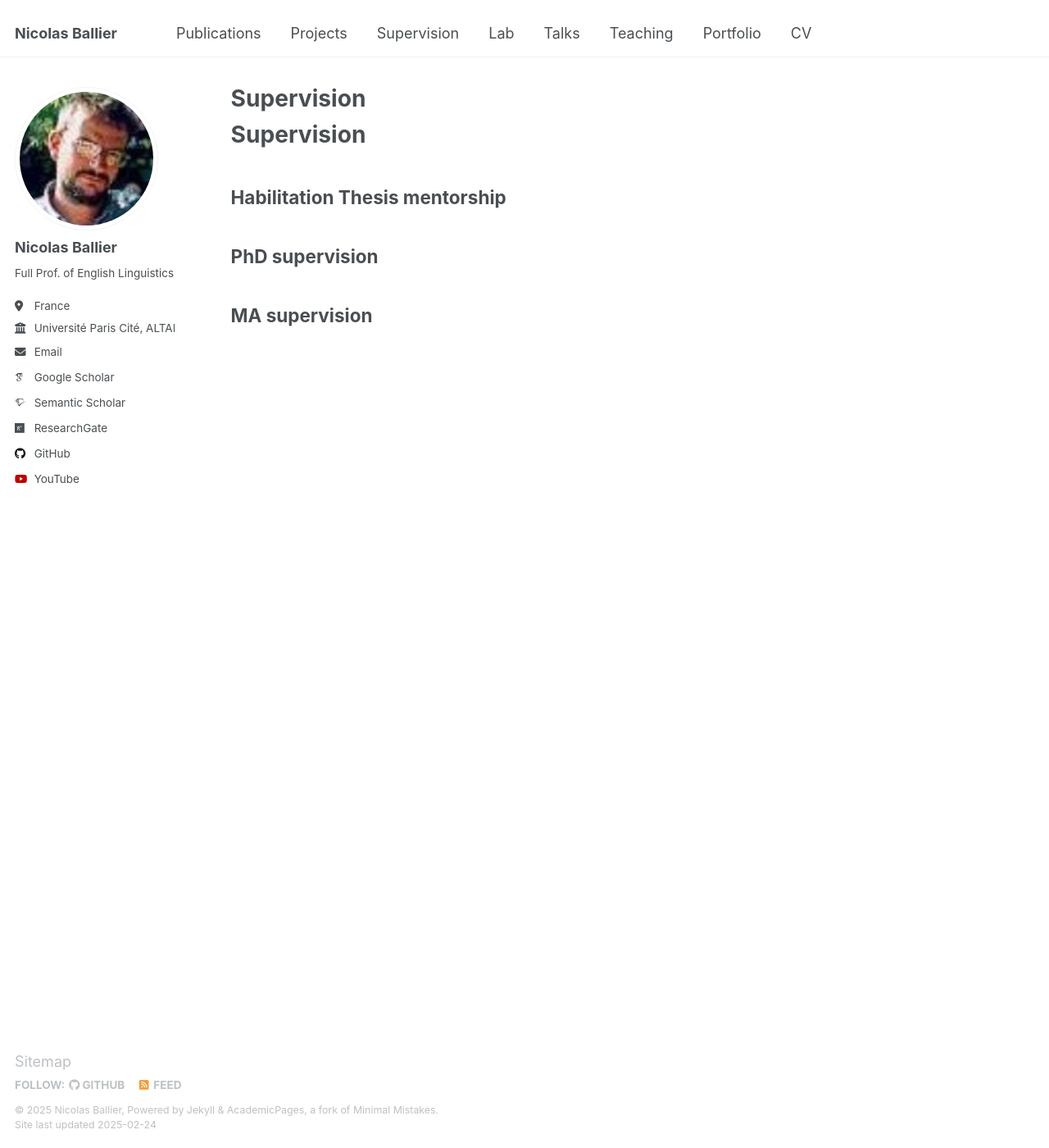
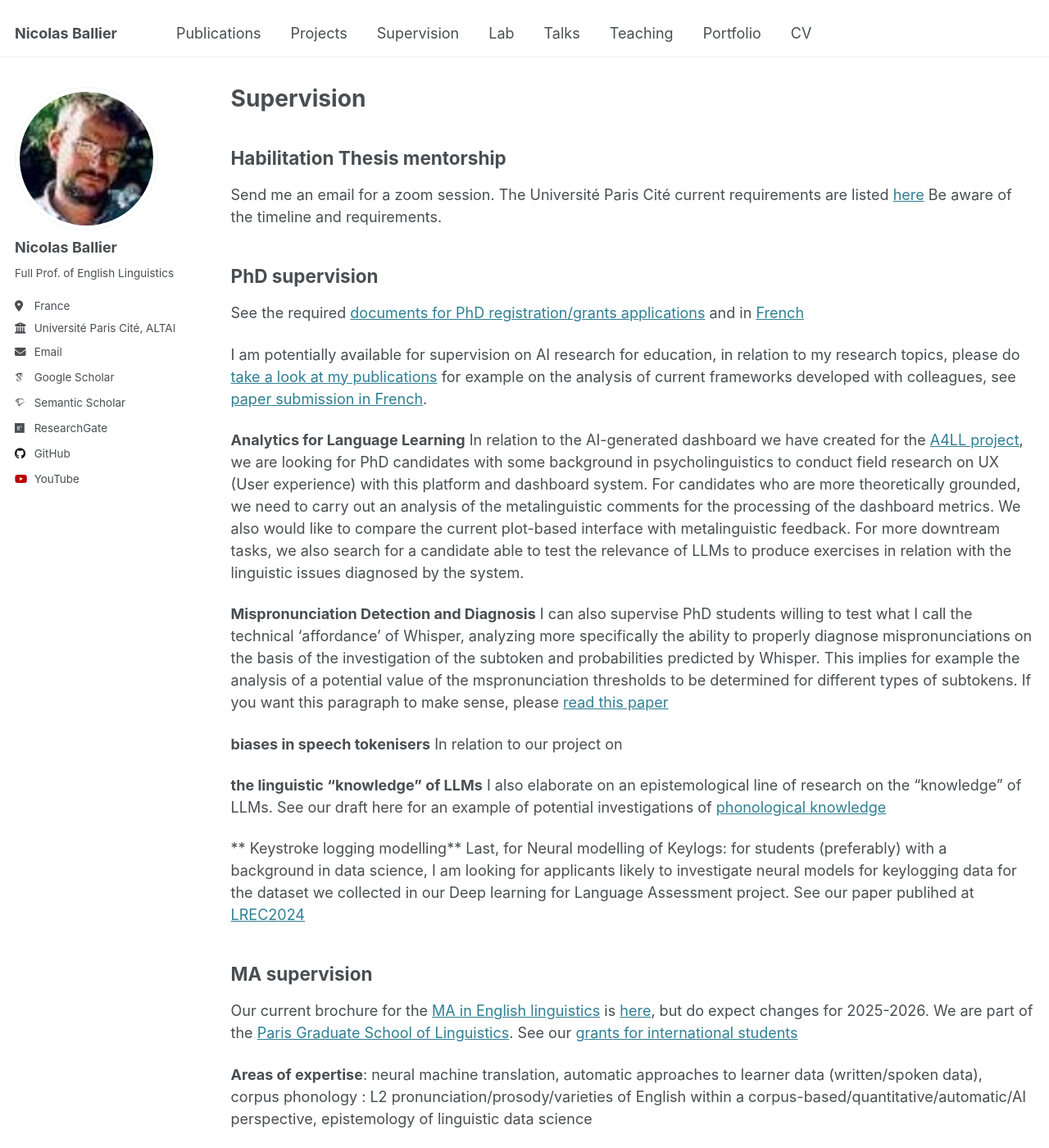
Before and after one commit to nballier/nballier.github.io, a Jekyll site: the page built from _pages/supervision.md, in a window 1280 px wide and 1400 px high. Shown: the whole window at 82% size. Built offline with Jekyll 4.4.1, drawn with Linux system fonts in a browser that asks for light colours; some web fonts are replaced; some of the changed text lies outside the part shown.

Commit message:
Update supervision.md
Supervision detailed

```diff
--- a/_pages/supervision.md
+++ b/_pages/supervision.md
@@ -4,13 +4,57 @@ title: "Supervision"
 permalink: /supervision/
 author_profile: true
 redirect_from:
-  - /supervisiopn
+  - /supervision
 ---
-
-# Supervision
 
 ## Habilitation Thesis mentorship
 
+Send me an email for a zoom session. The Université Paris Cité current requirements are listed [here](https://u-paris.fr/habilitation-a-diriger-des-recherches-hdr/) Be aware of the timeline and requirements.
+
+
+
 ## PhD supervision
 
+See the required [documents for PhD registration/grants applications](https://web.archive.org/web/20221208164550/http://ed132.ed.univ-paris-diderot.fr/doku.php?id=applying_for_a_doctoral_contract_en)  and in [French](https://ed622.u-paris.fr/contrats-doctoraux-ed-622/)
+
+I am potentially available for supervision on AI research for education, in relation to my research topics, please do [take a look at my publications](https://clillac-arp.u-paris.fr/annuaire/ballier-nicolas/) for example on the analysis of current frameworks developed with colleagues, see [paper submission in French](https://github.com/nballier/nballier.github.io/blob/master/_publications/2025-01-15-EIAH2025submission.pdf).
+
+**Analytics for Language Learning**
+In relation to the AI-generated dashboard we have created for the [A4LL project](https://sites-recherche.univ-rennes2.fr/lidile/articles/a4all/), we are looking for PhD candidates with some background in psycholinguistics to conduct field research on UX (User experience) with this platform and dashboard system. For candidates who are more theoretically grounded, we need to carry out an analysis of the metalinguistic comments for the processing of the dashboard metrics. We also would like to compare the current plot-based interface with metalinguistic feedback. For more downtream tasks, we also search for a candidate able to test the relevance of LLMs to produce exercises in relation with the linguistic issues diagnosed by the system.
+
+
+**Mispronunciation Detection and Diagnosis**
+I can also supervise PhD students willing to test what I call the technical 'affordance' of Whisper, analyzing more specifically the ability to properly diagnose mispronunciations on the basis of the investigation of the subtoken and probabilities predicted by Whisper. This implies for example the analysis of a potential value of the mspronunciation thresholds  to be determined for different types of subtokens. If you want this paragraph to make sense, please [read this paper](https://hal.science/hal-04911934v1)
+
+
+**biases in speech tokenisers**
+In relation to our project on
+
+
+**the linguistic "knowledge" of LLMs**
+I also elaborate on an epistemological line of research on the "knowledge" of LLMs. See our draft here for an example of potential investigations of [phonological knowledge](https://hal-univ-paris.archives-ouvertes.fr/hal-04927138v1)
+
+
+** Keystroke logging modelling**
+Last, for Neural modelling of Keylogs: for students (preferably) with a background in data science, I am looking for applicants likely to investigate neural models for keylogging data for the dataset we collected in our Deep learning for Language Assessment project. See our paper publihed at [LREC2024](https://aclanthology.org/2024.lrec-main.938.pdf)
+
+
+
 ## MA supervision
+Our current brochure for the [MA in English linguistics](https://paris-gsl.org/masters/english-linguistics) is [here](https://cloud.parisdescartes.fr/index.php/s/Rbcdrk6pdkEKtF4), but do expect changes for 2025-2026. We are part of the [Paris Graduate School of Linguistics](https://paris-gsl.org/index.html). See our [grants for international students](https://u-paris.fr/en/call-for-applications-smarts-up-graduate-schools-incoming-mobility-scholarships-for-masters-students/)
+
+
+**Areas of expertise**: neural machine translation, automatic approaches to learner data (written/spoken data), corpus phonology : L2 pronunciation/prosody/varieties of English within a corpus-based/quantitative/automatic/AI perspective, epistemology of linguistic data science
+
+
+**Possible topics for 2025-2026**:
+AI for speech scoring / Large Language Models (LLMs) for learner feedback / Probing the phonological representations of LLMs
+
+**AI for L2 speech scoring**
+We are using Whisper to analyse learner phonetic realisations, your role will be to contribute to the analysis of the Whisper outputs. [simple version](https://aclanthology.org/2023.icnlsp-1.30.pdf) [more complex background](https://aclanthology.org/2024.nlp4call-1.2.pdf)
+
+**Large Language Models (LLMs) for learner feedback**
+(For future teachers of English, The actionability of complexity metrics): at the intersection of second language acquisition (SLA) and Natural Language Processing (NLP), this project invites you to analyse the automatic measurements (metrics) we devised for the [A4LL project](https://sites-recherche.univ-rennes2.fr/lidile/articles/a4all/). We designed a system that automatically analyses texts written by learners. Your role will be to write the corresponding prompts and test the reliability of some of the metrics we implemented.
+
+**Probing the phonological representations of LLMs**
+Using Whisper, you will analyse the representations encoded in this Large Language Model analysing the transcriptions and the corresponding speech signal. See [this paper](https://aclanthology.org/2024.icnlsp-1.15.pdf).
```
